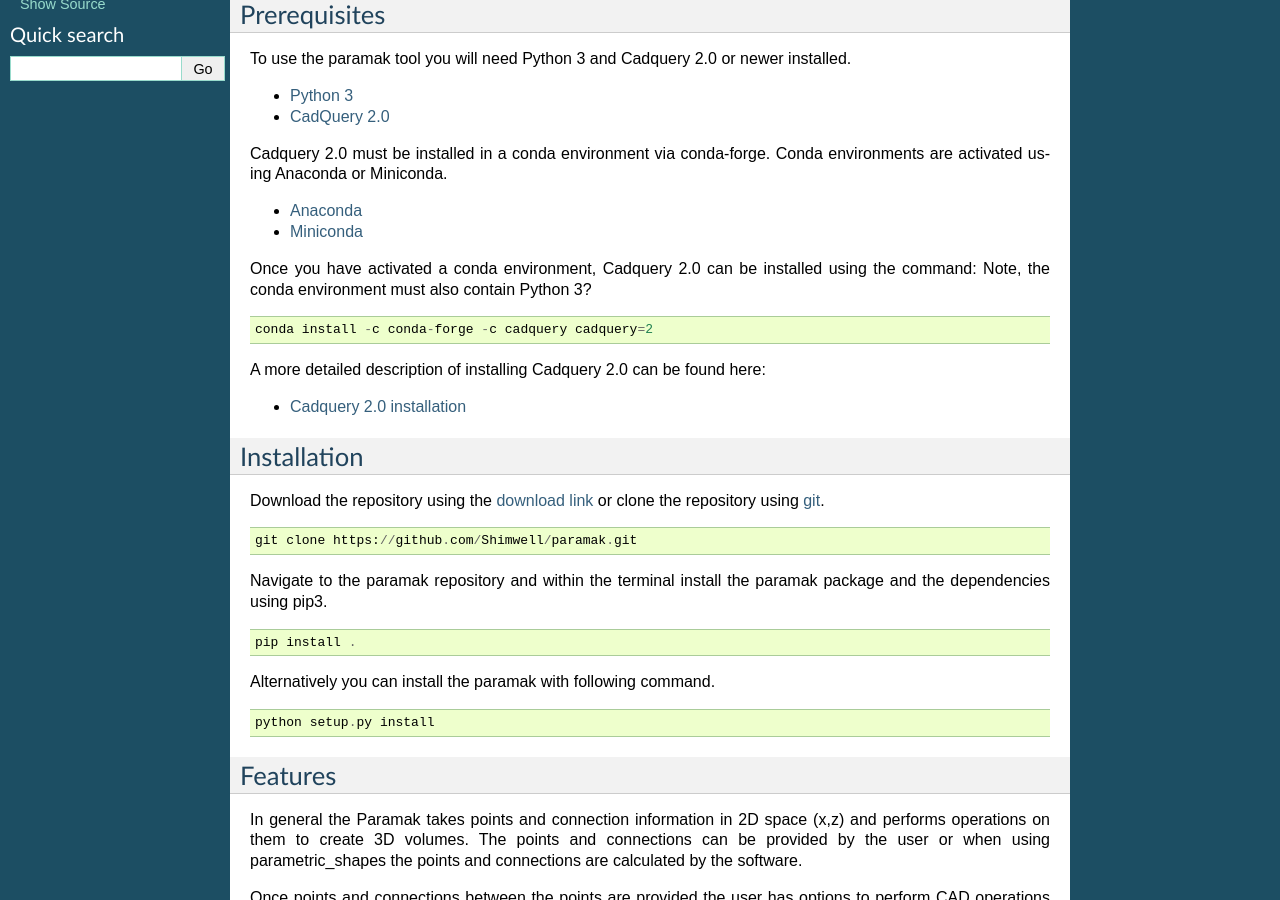
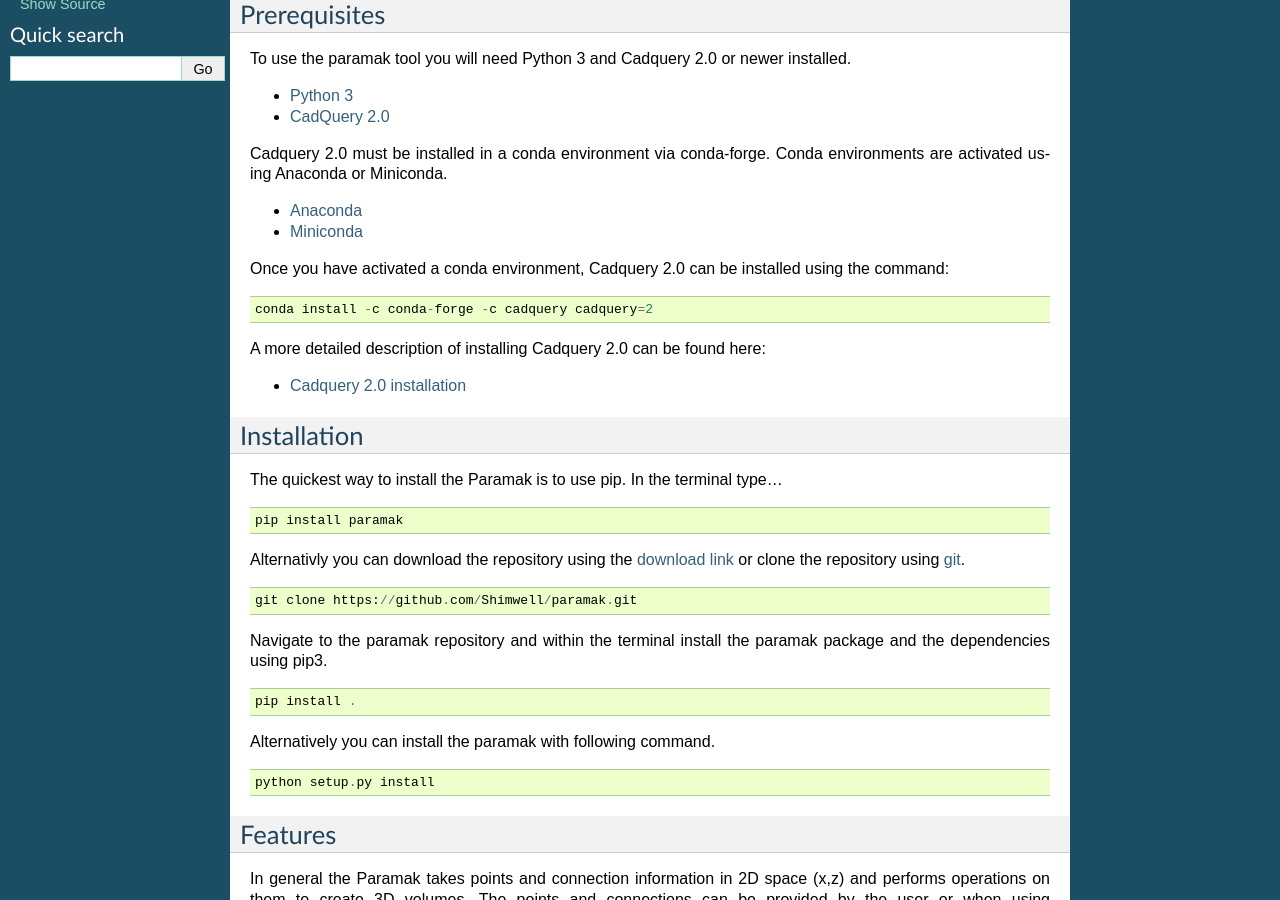
Before and after one commit to fusion-energy/paramak, a Sphinx documentation site: the page built from docs/source/index.rst, in a window 1280 px wide and 900 px high, scrolled down 335 px. Built offline with Sphinx 7.4.7, drawn with Linux system fonts in a browser that asks for light colours.

Commit message:
add quick install instructions

```diff
--- a/docs/source/index.rst
+++ b/docs/source/index.rst
@@ -29,7 +29,6 @@
 * `Miniconda <https://docs.conda.io/en/latest/miniconda.html>`_
 
 Once you have activated a conda environment, Cadquery 2.0 can be installed using the command:
-Note, the conda environment must also contain Python 3?
 
 ::
 
@@ -43,7 +42,13 @@
 Installation
 ------------
 
-Download the repository using the `download link <https://github.com/Shimwell/freecad_parametric_example/archive/master.zip>`_ or clone the repository using `git <https://git-scm.com/downloads>`_.
+The quickest way to install the Paramak is to use pip. In the terminal type...
+
+::
+
+   pip install paramak
+
+Alternativly you can download the repository using the `download link <https://github.com/Shimwell/freecad_parametric_example/archive/master.zip>`_ or clone the repository using `git <https://git-scm.com/downloads>`_.
 
 ::
 
```
